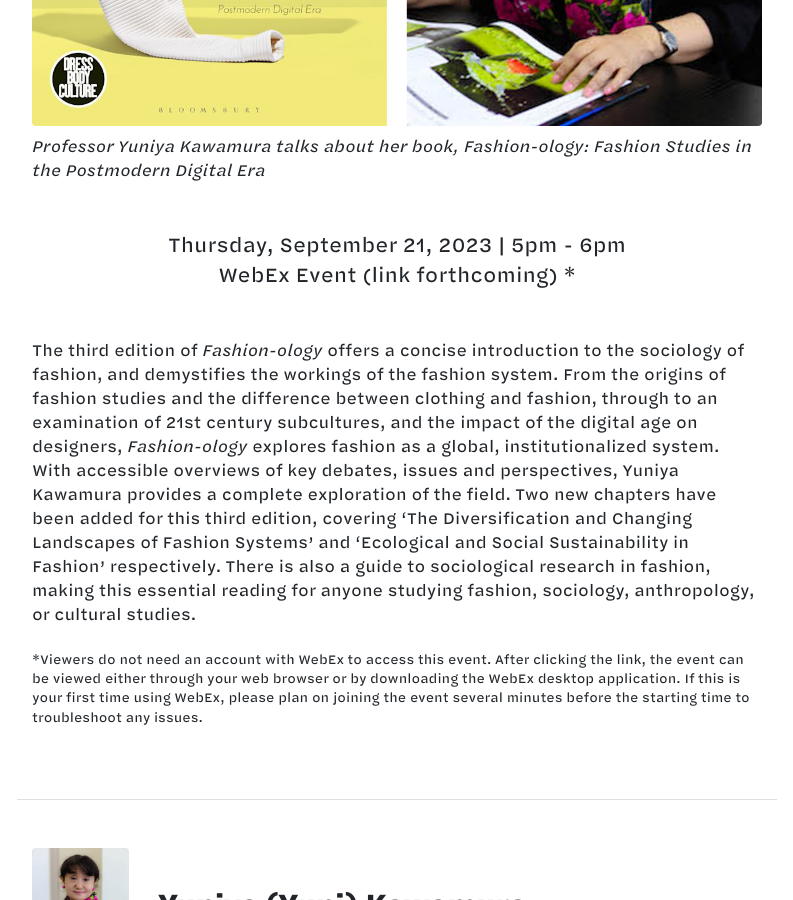
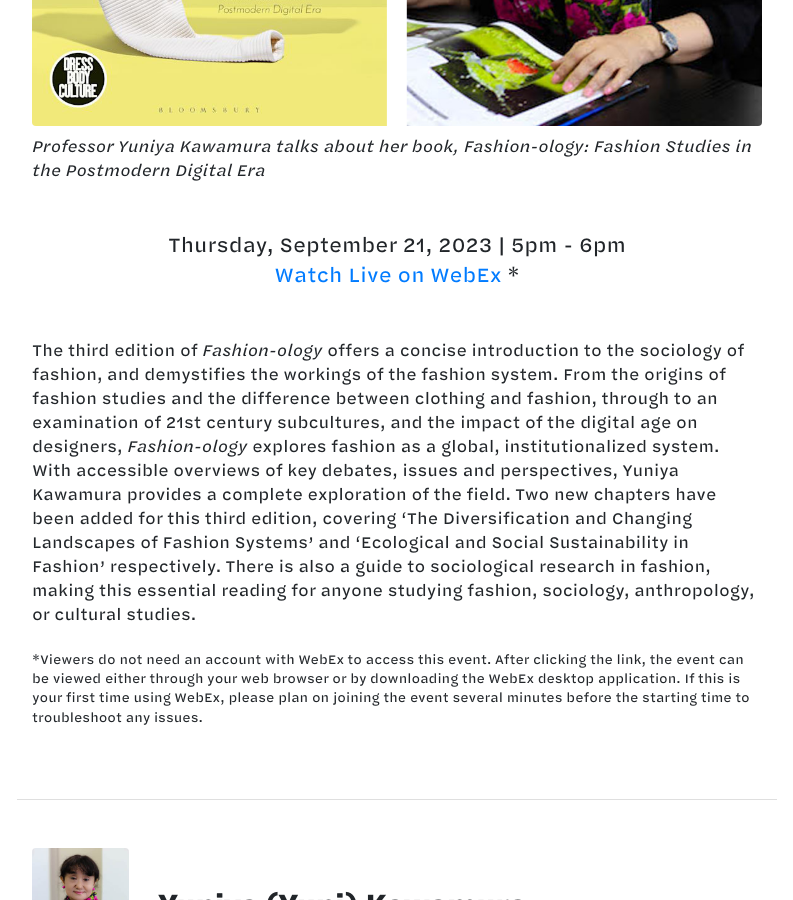
Before and after one commit to fit-authors/fit-authors.github.io, a Jekyll site: the page built from _events/2023-09-21-kawamura.md, in a window 1280 px wide and 900 px high, scrolled down 722 px. Shown: the whole window, without its empty margins (243-1036 px from the left). Built offline with Jekyll 4.4.1, drawn with Linux system fonts in a browser that asks for light colours; nearby versions of some CDN libraries.

Commit message:
Update 2023-09-21-kawamura.md

```diff
--- a/_events/2023-09-21-kawamura.md
+++ b/_events/2023-09-21-kawamura.md
@@ -5,7 +5,7 @@
 event_title: 'Yuniya Kawamura'
 description: "Professor Yuniya Kawamura talks about her book, Fashion-ology: Fashion Studies in the Postmodern Digital Era"
 location: |
-  WebEx Event (link forthcoming)
+  [Watch Live on WebEx](https://fitnyc.webex.com/fitnyc/j.php?MTID=m818be6214bf11c24c04218184ed9200e)
 
 event_details: Viewers do not need an account with WebEx to access this event. After clicking the link, the event can be viewed either through your web browser or by downloading the WebEx desktop application. If this is your first time using WebEx, please plan on joining the event several minutes before the starting time to troubleshoot any issues.
 time: 5pm - 6pm
```
